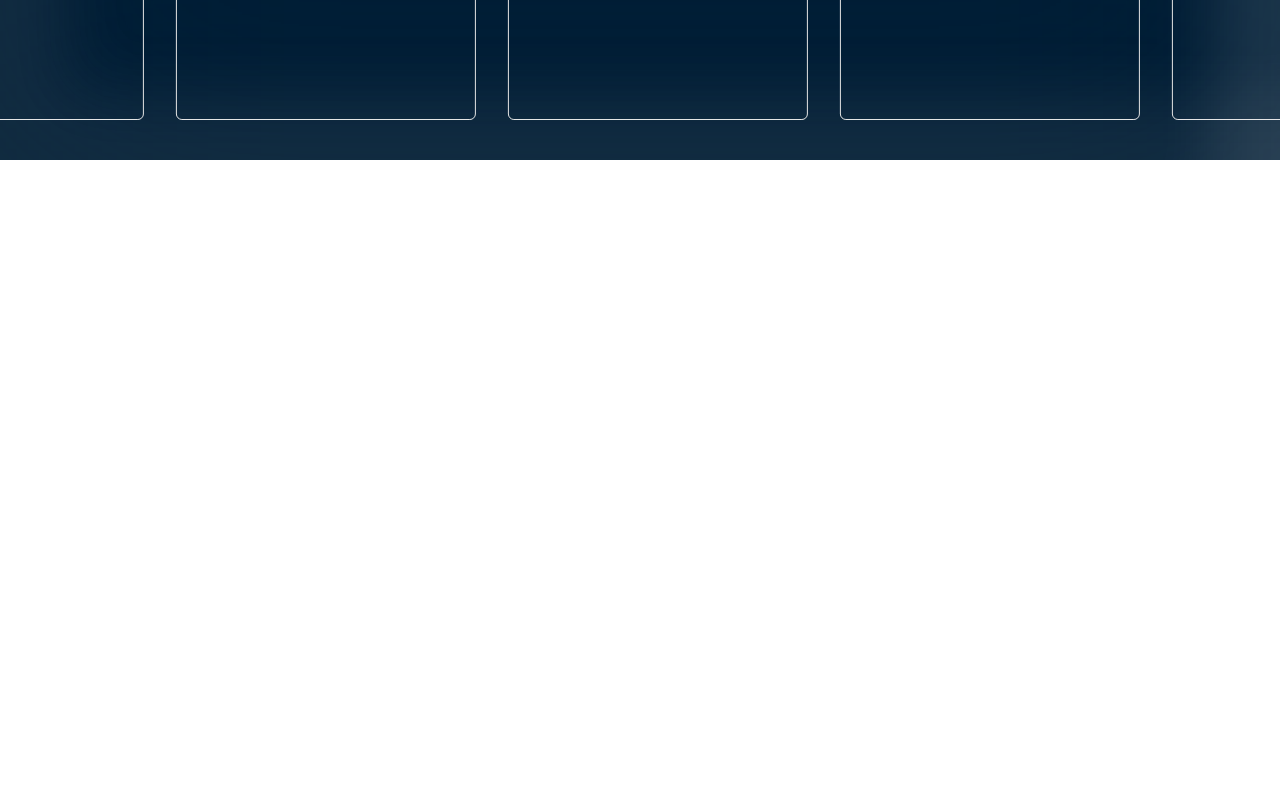
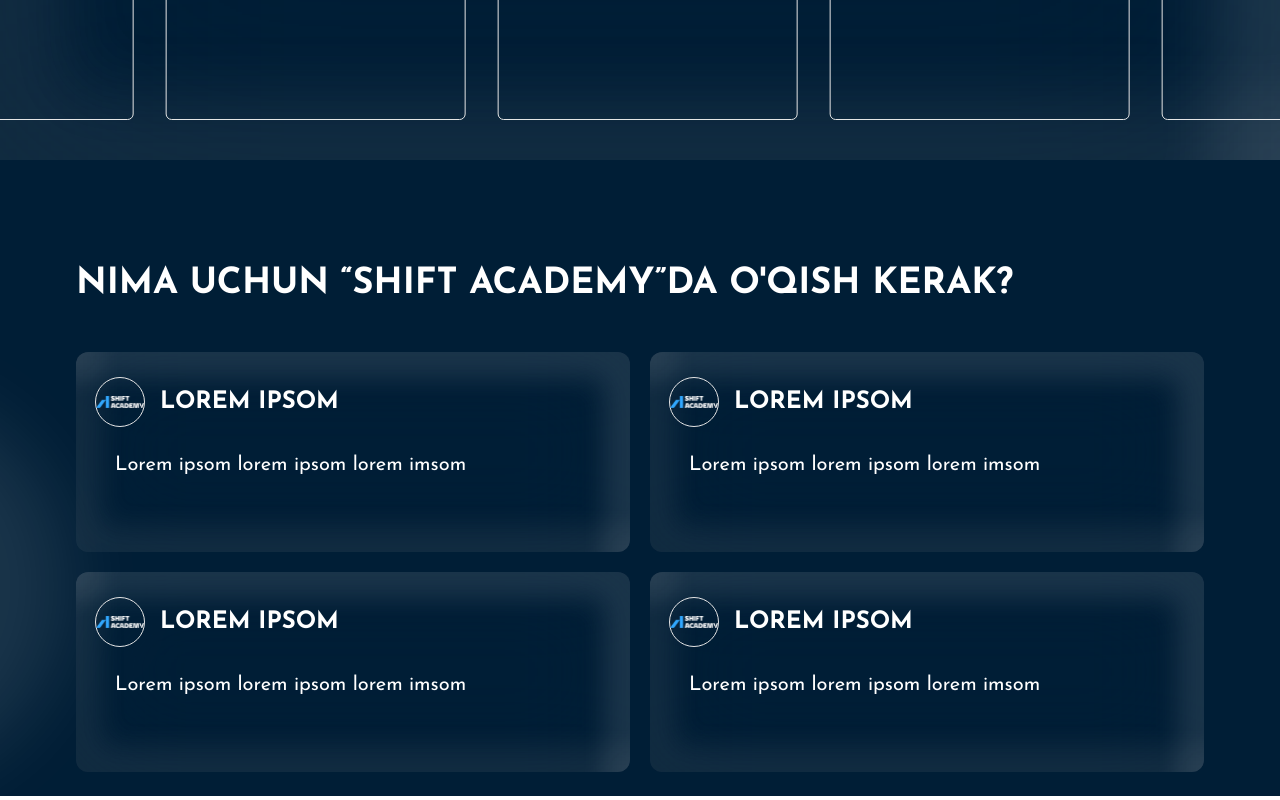
Before and after one commit to dilshodbek06/shift-center-app, a Next.js app: page / in a window 1280 px wide. Shown: the part 1454-2254 px from the top of the page. Before the commit the page ends 1614 px from the top, so only its background shows below. Built offline with nearby package versions, Linux system fonts and the light colour scheme.

Commit message:
finish why us ui

```diff
--- a/app/(home)/_components/marquee-images.tsx
+++ b/app/(home)/_components/marquee-images.tsx
@@ -1,13 +1,13 @@
 const MarqueeImages = () => {
   return (
-    <div className="marquee-div-outer pt-[70px] pb-[40px]">
+    <div className="marquee-div-outer pt-[70px] pb-[40px] text-white">
       <div className="relative overflow-hidden">
         {/* Marquee wrapper */}
         <div className="flex animate-marquee space-x-8">
           {/* Images */}
           {[...Array(10)].map((_, i) => (
             <div
-              className="min-h-[300px] w-1/4 min-w-[300px] border rounded-md"
+              className="min-h-[300px] w-1/4 min-w-[300px] border rounded-md flex justify-center items-center"
               key={i}
             >
               Image
--- /dev/null
+++ b/app/(home)/_components/why-us-card.tsx
@@ -0,0 +1,21 @@
+import Image from "next/image";
+
+const WhyUsCard = () => {
+  return (
+    <div className="max-w-[560px] min-h-[200px] rounded-xl why-use-div pl-[19px] pt-[25px]">
+      <div className="flex items-center gap-[15px]">
+        <div className="w-[50px] h-[50px] rounded-full border relative">
+          <Image alt="logo" src="/brand.svg" fill />
+        </div>
+        <h5 className="text-white font-bold text-2xl">LOREM IPSOM</h5>
+      </div>
+      <div className="mt-[24px]">
+        <p className="text-white font-normal ml-[20px] text-xl max-w-[385px]">
+          Lorem ipsom lorem ipsom lorem imsom
+        </p>
+      </div>
+    </div>
+  );
+};
+
+export default WhyUsCard;
--- /dev/null
+++ b/app/(home)/_components/why-us.tsx
@@ -0,0 +1,22 @@
+import WhyUsCard from "./why-us-card";
+
+const WhyUs = () => {
+  return (
+    <div className="mt-6 relative py-6">
+      <div className="absolute w-[350px] h-[350px] left-div -bottom-1 left-[-400px] rounded-full "></div>
+      <div className="container max-w-6xl mx-auto px-3">
+        <h1 className="text-white font-bold text-4xl">
+          NIMA UCHUN “SHIFT ACADEMY”DA O&apos;QISH KERAK?
+        </h1>
+        <div className="mt-12 gap-5 grid grid-cols-1 sm:grid-cols-2 lg:grid-cols-2">
+          <WhyUsCard />
+          <WhyUsCard />
+          <WhyUsCard />
+          <WhyUsCard />
+        </div>
+      </div>
+    </div>
+  );
+};
+
+export default WhyUs;
--- a/app/(home)/page.tsx
+++ b/app/(home)/page.tsx
@@ -1,6 +1,7 @@
 import About from "./_components/about";
 import Hero from "./_components/hero";
 import MarqueeImages from "./_components/marquee-images";
+import WhyUs from "./_components/why-us";
 
 export default function Home() {
   return (
@@ -18,7 +19,9 @@
         <MarqueeImages />
       </div>
       {/* why us */}
-      <div></div>
+      <div className="mt-[80px]">
+        <WhyUs />
+      </div>
       {/* students opinion */}
       {/* our directions */}
       {/* courses */}
--- a/app/globals.css
+++ b/app/globals.css
@@ -104,3 +104,9 @@
 
   backdrop-filter: blur(132px);
 }
+
+.why-use-div {
+  box-shadow: -26px 26px 26px 0px #ffffff1a inset,
+    26px -26px 26px 0px #a5a5a51a inset;
+  backdrop-filter: blur(52px);
+}
```
